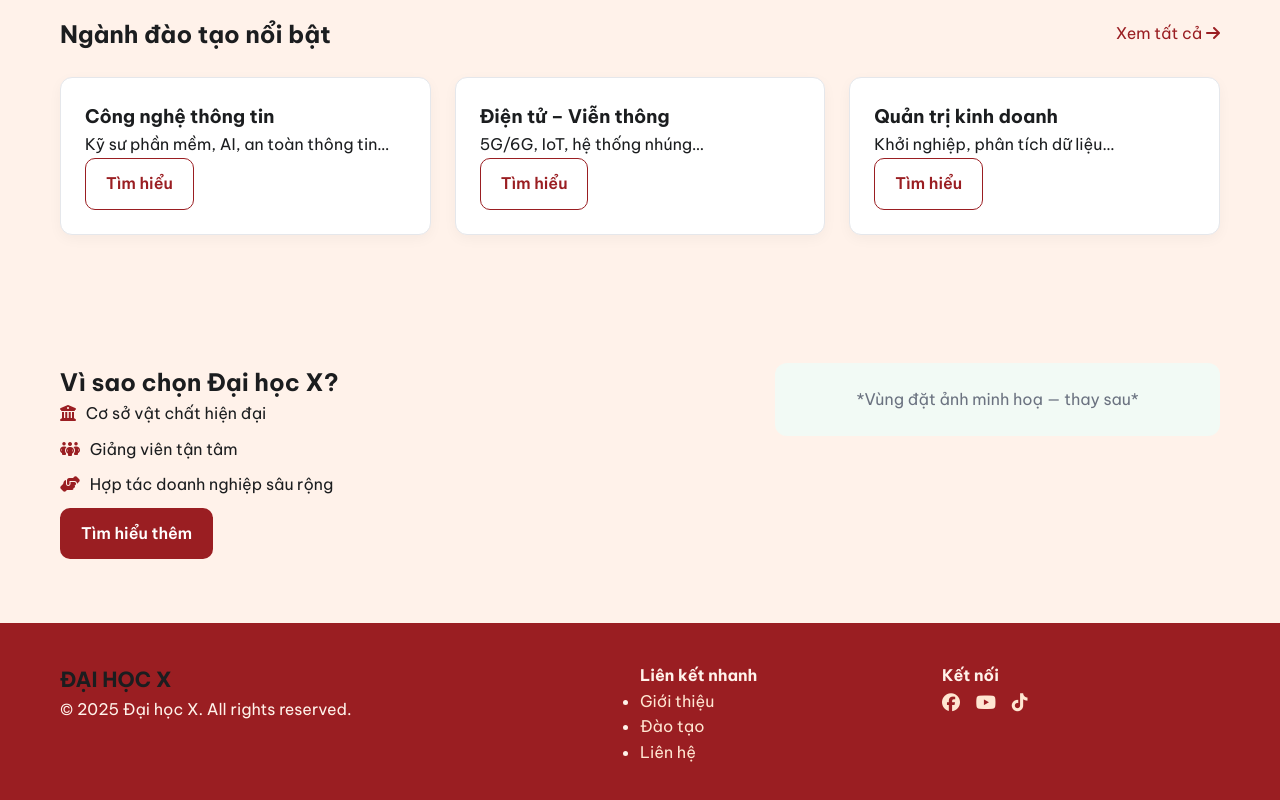
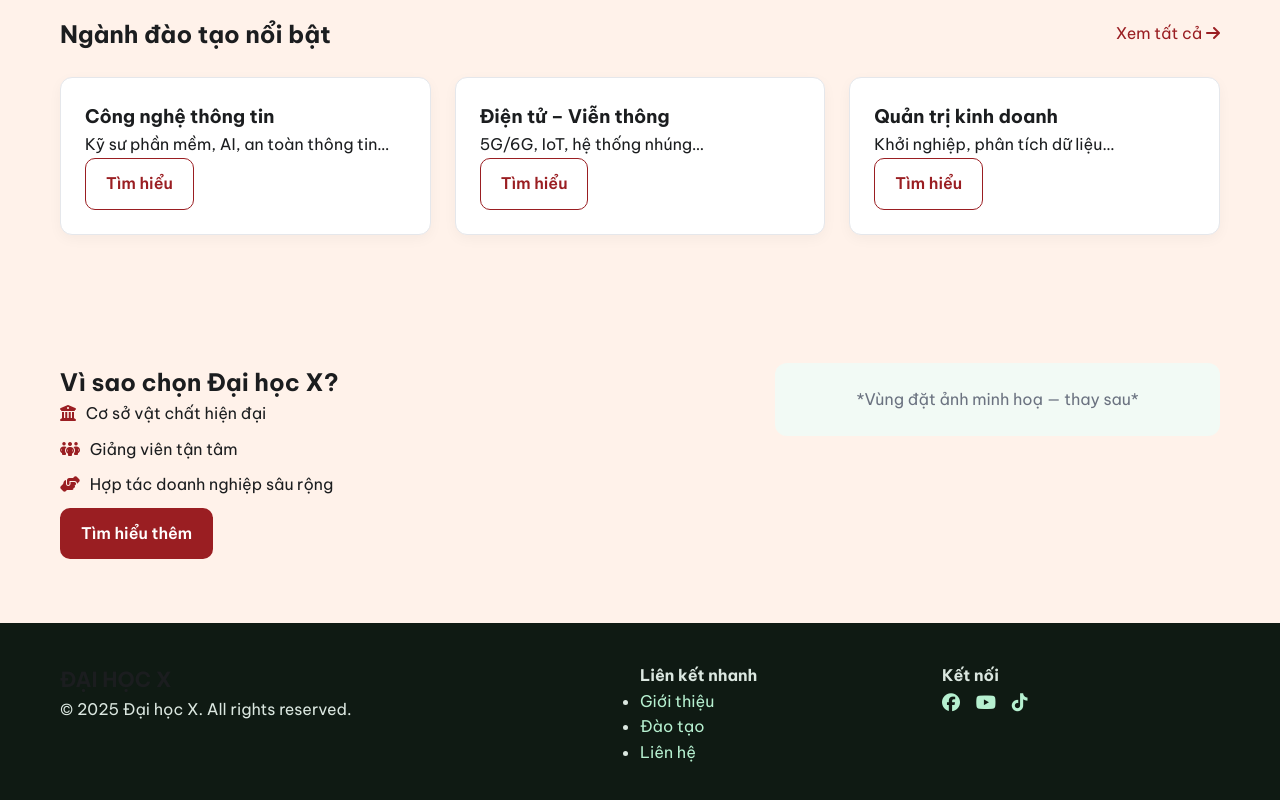
Before and after one commit to BaoDiep0501/Web, a plain HTML site: page index.html in a window 1280 px wide. Shown: the part 754-1554 px from the top of the page. Drawn offline with nearby package versions, Linux system fonts and the light colour scheme.

Commit message:
Update style.css

```diff
--- a/style.css
+++ b/style.css
@@ -293,13 +293,20 @@ aside.well h3 {
 }
 
 /* ===== FOOTER ===== */
-.footer { background: var(--primary); color: #fff2ea; padding: 40px 0; }
+.footer {
+  background: #0f1a13;
+  color: #dbe7e0;
+  padding: 40px 0;
+}
 .footer__grid {
   display: grid;
   grid-template-columns: 2fr 1fr 1fr;
   gap: 24px;
 }
-.footer a { color: #ffe6d2; text-decoration: none; }
+.footer a {
+  color: #b6f0d0;
+  text-decoration: none;
+}
 .footer a:hover {
   text-decoration: underline;
 }
@@ -391,3 +398,10 @@ aside.well h3 {
 
 /* Hiệu ứng scroll mượt */
 html { scroll-behavior: smooth; }
+
+/* ===== Academics page (moved from inline) ===== */
+.program-section { margin-bottom: 24px; }
+.program-grid { grid-template-columns: 40% 60%; gap: 16px; }
+.program-figure { margin: 0; }
+.program-card { box-shadow: none; }
+.program-card h3 { margin-top: 0; }
```
